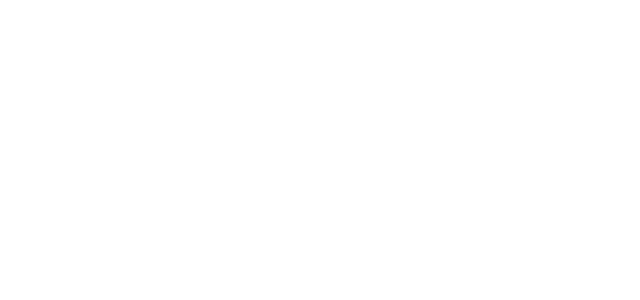
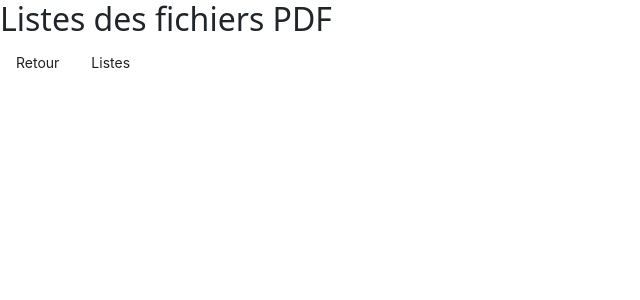
Before and after one commit to Rakotozonirina/Auth-app, a React (Create React App) app in the folder my-app/: page /download in a window 1280 px wide. Before the commit this address had no page. Shown: the top 300 px of the page, without its empty margins (0-640 px from the left). Built offline with nearby package versions, Linux system fonts and the light colour scheme.

Commit message:
I has create the download page

```diff
--- a/my-app/src/App.js
+++ b/my-app/src/App.js
@@ -3,6 +3,7 @@ import Landing from './Compenents/Landing';
 import Dashboard from './Compenents/Dashboard';
 import FormPdf from './Compenents/FormPdf';
 import { BrowserRouter as Router, Routes, Route } from 'react-router-dom';
+import Download from './Compenents/Download';
 
 function App() {
   return (
@@ -12,6 +13,7 @@ function App() {
           <Route path='/' Component={Landing} />
           <Route path='/dashboard' Component={Dashboard} />
           <Route path='/formpdf' Component={FormPdf} />
+          <Route path='/download' Component={Download} />
         </Routes>
       </Router>
     </>
--- a/my-app/src/Compenents/Dashboard.js
+++ b/my-app/src/Compenents/Dashboard.js
@@ -23,6 +23,7 @@ const handleChange = (value) => {
 const Dashboard = () => {
     const [modalOpen, setModalOpen] = useState(false);
     const [ modalAjout, setModalAjout ] = useState(false);
+    const [ modalTelecharger, setModalTelecharger ] = useState(false);
     const [user, loading, error] = useAuthState(auth);
     const navigate = useNavigate();
     const otherAuth = getAuth();
@@ -45,6 +46,10 @@ const Dashboard = () => {
     const enter = useNavigate();
     const HandleLetgo = () => {
         enter("/formpdf");
+    };
+    const enterToDownload = useNavigate();
+    const HandleDownload = () => {
+        enterToDownload("/download");
     };
 return (
     <Scrollbars style={{ height: '100vh' }}>
@@ -74,7 +79,7 @@ return (
                 <Modal title="Choisissez votre action" centered open={modalOpen} onOk={() => setModalOpen(false)} onCancel={() => setModalOpen(false)}>
                     <div className='modal-style'>
                         <button className='btn' style={{display: 'flex', justifyContent: 'center'}} onClick={() => setModalAjout(true)}>Ajouter <UploadOutlined style={{marginBlockStart: '0.3em', marginInlineStart: '0.4em'}}/> </button>
-                        <button className='btn' style={{display: 'flex', justifyContent: 'center'}}>Télecharger <DownloadOutlined style={{marginBlockStart: '0.3em', marginInlineStart: '0.4em'}}/> </button>
+                        <button className='btn' style={{display: 'flex', justifyContent: 'center'}} onClick={() => setModalTelecharger(true)}>Télecharger <DownloadOutlined style={{marginBlockStart: '0.3em', marginInlineStart: '0.4em'}}/> </button>
                         <button className='btn' style={{display: 'flex', justifyContent: 'center'}}>Régarder <FolderViewOutlined style={{marginBlockStart: '0.3em', marginInlineStart: '0.4em'}}/></button>
                     </div>
                     <Modal title="Choisir le type du fichier" centered open={modalAjout} onOk={() => setModalAjout(false)} onCancel={() => setModalAjout(false)}>
@@ -83,6 +88,14 @@ return (
                             <Button style={{display: 'flex', justifyContent: 'center'}} danger>Documents/point <FilePptOutlined twoToneColor="#FFD966" style={{marginBlockStart: '0.4em'}}/></Button>
                             <Button style={{display: 'flex', justifyContent: 'center'}}>Documents/zip <FileZipOutlined style={{marginBlockStart: '0.4em'}}/></Button>
                             <Button style={{display: 'flex', justifyContent: 'center'}} danger>Video <FireOutlined style={{marginBlockStart: '0.4em'}}/></Button>
+                        </Space>
+                    </Modal>
+                    <Modal title="Télécharger les fichiers" centered open={modalTelecharger} onOk={() => setModalTelecharger(false)} onCancel={() => setModalTelecharger(false)}>
+                    <Space wrap style={{display: 'flex',justifyContent: 'flex-start',flexDirection: 'column'}}>
+                            <Button style={{display: 'flex', justifyContent: 'center', color: '#FE6244'}} onClick={HandleDownload}>Documents/pdf <FilePdfOutlined style={{marginBlockStart: '0.4em'}}/></Button>
+                            <Button style={{display: 'flex', justifyContent: 'center', color: '#9E4784'}}>Documents/point <FilePptOutlined style={{marginBlockStart: '0.4em'}}/></Button>
+                            <Button style={{display: 'flex', justifyContent: 'center', color: '#FE6244'}}>Documents/zip <FileZipOutlined style={{marginBlockStart: '0.4em'}}/></Button>
+                            <Button style={{display: 'flex', justifyContent: 'center', color: '#9E4784'}}>Video <FireOutlined style={{marginBlockStart: '0.4em'}}/></Button>
                         </Space>
                     </Modal>
                 </Modal>
--- /dev/null
+++ b/my-app/src/Compenents/Download.js
@@ -0,0 +1,46 @@
+import React, { useState } from 'react';
+import { useNavigate } from "react-router-dom";
+import { storage } from '../firebase';
+import { ref, list } from 'firebase/storage';
+import { Button } from 'antd';
+
+const Download = () => {
+    const navigate = useNavigate();
+    const HandleBack = () => {
+        navigate(-1);
+    };
+    const [files, setFiles] = useState([]);
+    const fecthFiles = async () => {
+        const storageRef = ref(storage, `documents-pdf`);
+        const firstPage = list(storageRef, { maxResults: 5 } );
+        firstPage.then((res) => {
+            res.items.forEach((itemRef) => {
+                setFiles(arr => [...arr, itemRef.name]);
+            });
+        }).catch((error) => {
+            alert(error);
+        });
+        if(firstPage.nextPageToken){
+            const secondPage = list(storageRef, {
+                maxResults: 5,
+                pageToken: firstPage.nextPageToken,
+            });
+            console.log(secondPage.items);
+            console.log(secondPage.prefixes);
+        };
+    }
+return (
+    <div>
+        <h2>Listes des fichiers PDF</h2>
+        <Button type='text' onClick={HandleBack}>Retour</Button>
+        <Button type='text' onClick={fecthFiles}>Listes</Button>
+                {files.map((file) => (
+                    <p key={file.id}>
+                        {file}
+                    </p>
+                ))}
+    </div>
+)
+}
+
+export default Download;
```
